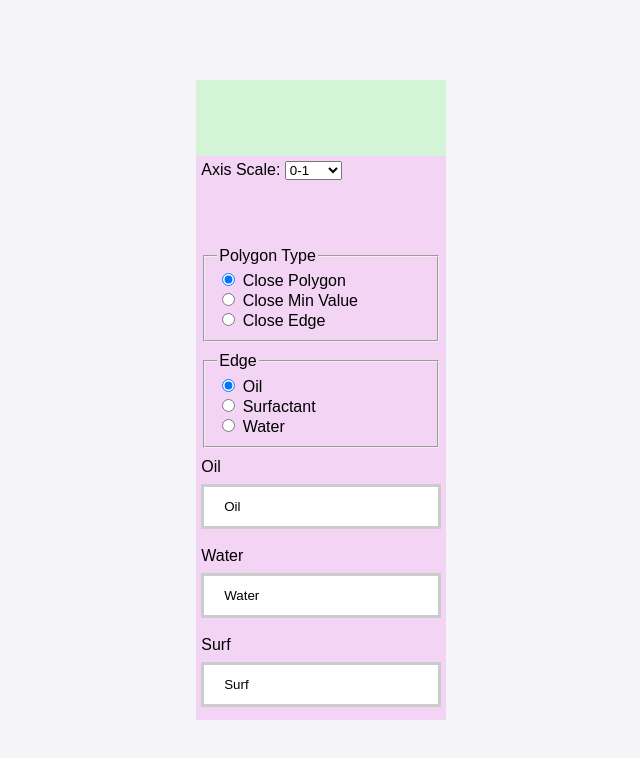
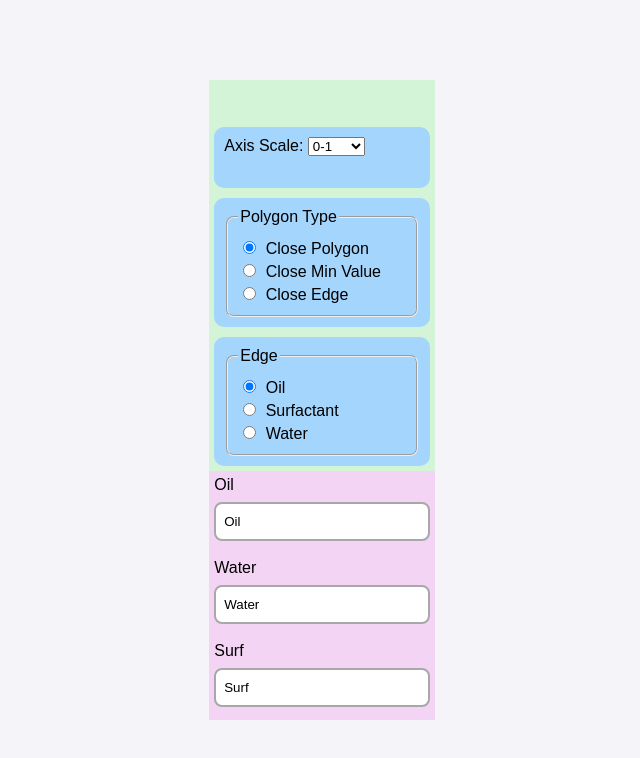
Before and after one commit to maliege/TernaryWeb, a website built with Vite: page index.html in a window 1280 px wide. Shown: the whole page, without its empty margins (294-934 px from the left). Built offline with nearby package versions, Linux system fonts and the light colour scheme; what handsontable, plotly.js-dist would draw is missing.

Commit message:
Refactor fieldsets and update styles for improved layout and aesthetics

```diff
--- a/index.html
+++ b/index.html
@@ -19,7 +19,7 @@
               </select>
             </div>
             <div class="controls">
-              <fieldset>
+              <fieldset class="fieldsets">
                 <legend>Polygon Type</legend>
                 <label>
                   <input type="radio" name="polygonType" value="ClosePolygon" checked>
@@ -36,7 +36,7 @@
               </fieldset>
             </div>
             <div class="controls">
-              <fieldset>
+              <fieldset class="fieldsets">
                 <legend>Edge</legend>
                 <label>
                   <input type="radio" name="edgeType" value="EdgeOil" checked>
--- a/src/styles.css
+++ b/src/styles.css
@@ -34,8 +34,19 @@ body {
   /*display: flex;*/
   align-items: normal;
   justify-content: top;
-  padding: 5px;
-  background-color: #f4d4f4; /* Light pink */
+  padding: 10px;
+  margin: 5px;
+  border-radius: 10px;
+  background-color: #a4d5fd; /* Light pink */
+}
+
+.fieldsets {
+  flex: 2;
+  /*display: flex;*/
+  align-items: normal;
+  justify-content: top;
+  padding: 10px;
+  border-radius: 8px;
 }
 
 .settings {
@@ -53,15 +64,21 @@ body {
 
 input[type=text] {
   width: 100%;
-  padding: 12px 20px;
+  padding: 10px 8px;
   margin: 8px 0;
   box-sizing: border-box;
-  border: 3px solid #ccc;
+  border: 2px solid #a8a8a8;
+  border-radius: 8px;
   -webkit-transition: 0.5s;
   transition: 0.5s;
   outline: none;
 }
 
 input[type=text]:focus {
-  border: 3px solid #555;
+  border: 2px solid #555;
 }
+
+input[type=radio] {
+  padding: 5px;
+  margin: 5px;
+}
```
